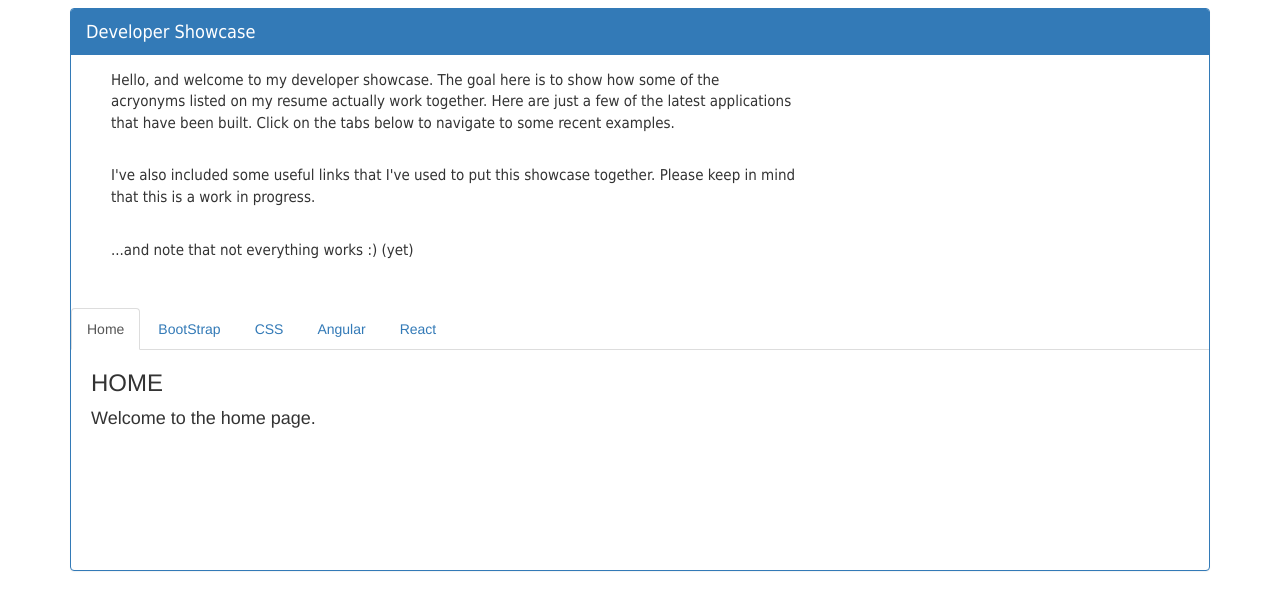
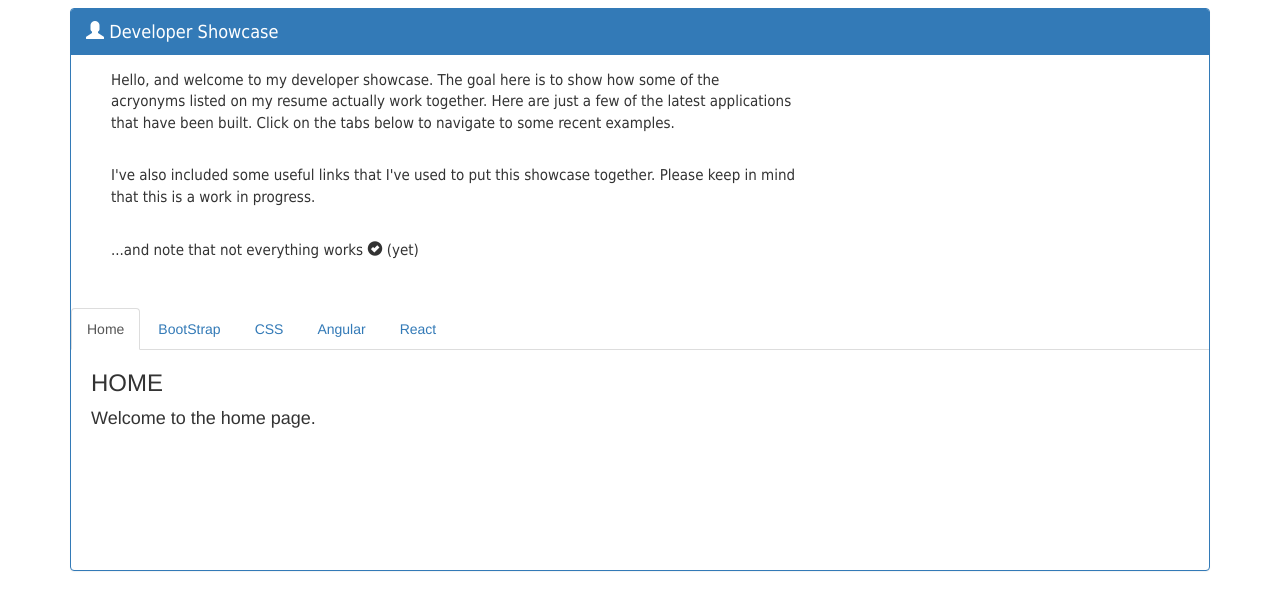
Before and after one commit to pbutler88/Bootstrap_1, a plain HTML site: page index.html in a window 1280 px wide. Shown: the part 82-692 px from the top of the page. Drawn offline with nearby package versions, Linux system fonts and the light colour scheme.

Commit message:
Update index.html

```diff
--- a/index.html
+++ b/index.html
@@ -56,7 +56,7 @@
 				</div>
 				<div class="panel-group">
 					<div class="panel panel-primary">
-							<div class="panel-heading">Developer Showcase
+							<div class="panel-heading"><span class="glyphicon glyphicon-user"></span> Developer Showcase
 							</div>
 							<div class="panel-body">
 							<p>
@@ -72,7 +72,7 @@
 							</p>
 							<br/>
 							<p>
-							...and note that not everything works :) (yet)
+							...and note that not everything works <span class="glyphicon glyphicon-ok-sign"></span> (yet)
 							</p>
 							<br/>
 							</div>
```
